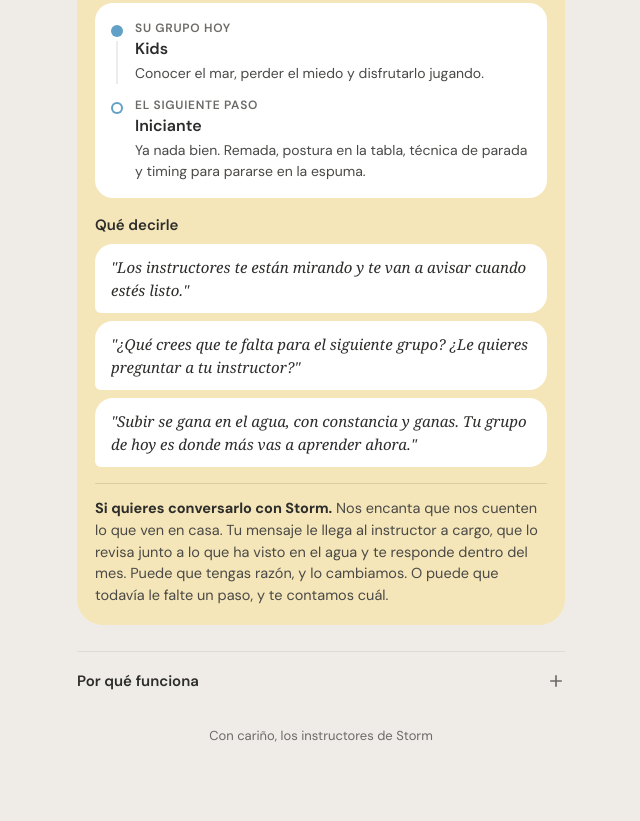
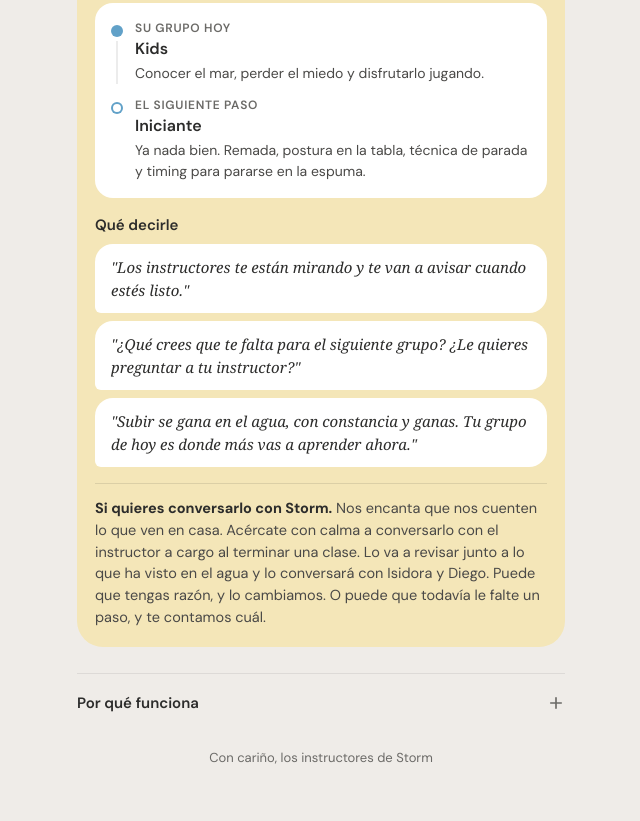
Before and after one commit to Stormsurf/storm-app, a plain HTML site: page familias/cuando-se-frustra.html in a window 1280 px wide. Shown: the part 1620-2441 px from the top of the page, without its empty margins (319-959 px from the left). Before the commit the page ends 2419 px from the top, so only its background shows below. Drawn offline with Linux system fonts and the light colour scheme.

Commit message:
Cuando se frustra: conversar el nivel en persona, sin botón (#18)
Claude-Session: https://claude.ai/code/session_01Mk51UrpZzeUAnMiav32btH

Co-authored-by: Claude <noreply@anthropic.com>

```diff
--- a/familias/cuando-se-frustra.html
+++ b/familias/cuando-se-frustra.html
@@ -191,7 +191,7 @@ h1{font-weight:500;font-size:30px;line-height:1.12;margin:8px 0 8px;letter-spaci
       <div class="bubble">"Subir se gana en el agua, con constancia y ganas. Tu grupo de hoy es donde más vas a aprender ahora."</div>
     </div>
 
-    <div class="talk"><b>Si quieres conversarlo con Storm.</b> Nos encanta que nos cuenten lo que ven en casa. Tu mensaje le llega al instructor a cargo, que lo revisa junto a lo que ha visto en el agua y te responde dentro del mes. Puede que tengas razón, y lo cambiamos. O puede que todavía le falte un paso, y te contamos cuál.</div>
+    <div class="talk"><b>Si quieres conversarlo con Storm.</b> Nos encanta que nos cuenten lo que ven en casa. Acércate con calma a conversarlo con el instructor a cargo al terminar una clase. Lo va a revisar junto a lo que ha visto en el agua y lo conversará con Isidora y Diego. Puede que tengas razón, y lo cambiamos. O puede que todavía le falte un paso, y te contamos cuál.</div>
   </div>
 
   <div class="why" id="why">
```
